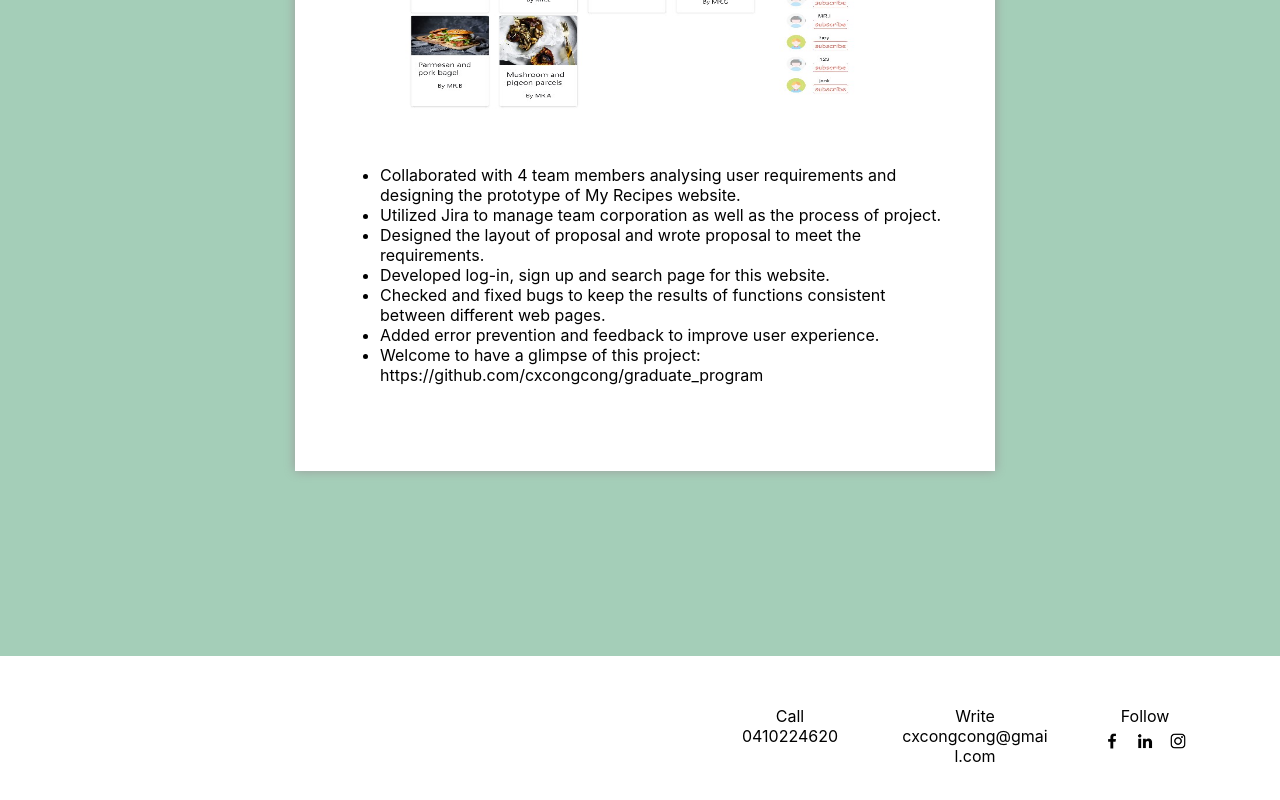
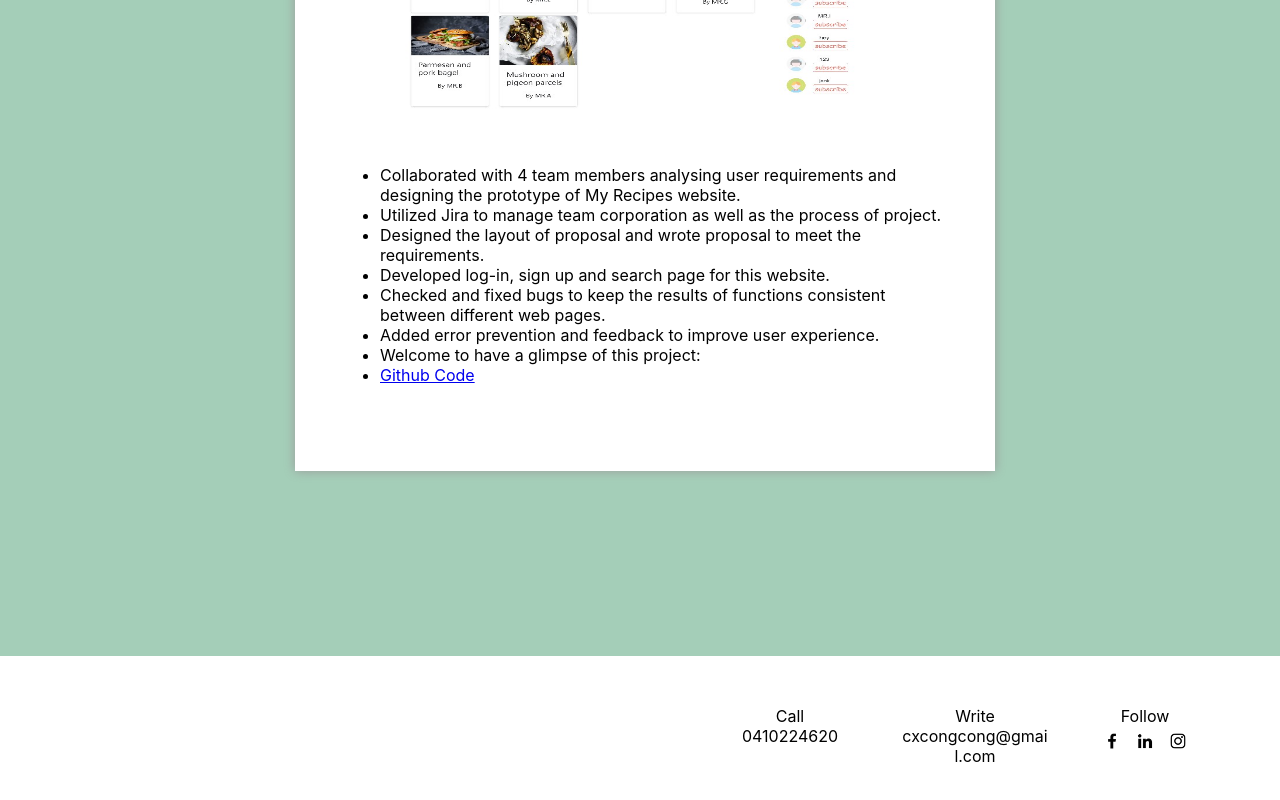
Before and after one commit to cxcongcong/e-portfolio, a React (Create React App) app: page /Project in a window 1280 px wide. Shown: the part 796-1596 px from the top of the page. Built offline with nearby package versions, Linux system fonts and the light colour scheme.

Commit message:
add link to the project

```diff
--- a/src/components/Project/ProjectData.js
+++ b/src/components/Project/ProjectData.js
@@ -2,24 +2,27 @@ import myrecipe from '../../images/projects/myrecipe.jpg';
 import odbc from '../../images/projects/odbc.jpg';
 import geography from '../../images/projects/geography.png';
 import flaskpic from '../../images/projects/flask.jpg';
+import { Link } from 'react-router-dom';
 
 export const project_1 = {
     name: 'My recipes',
     pic: myrecipe,
-    tools: ['Bootstrap','jQuery','JavaScript','CSS','HTML'],
+    tools: ['Bootstrap', 'jQuery', 'JavaScript', 'CSS', 'HTML'],
     desc: ['Collaborated with 4 team members analysing user requirements and designing the prototype of My Recipes website.',
         'Utilized Jira to manage team corporation as well as the process of project.',
         'Designed the layout of proposal and wrote proposal to meet the requirements.',
         'Developed log-in, sign up and search page for this website.',
         'Checked and fixed bugs to keep the results of functions consistent between different web pages.',
         'Added error prevention and feedback to improve user experience.',
-            'Welcome to have a glimpse of this project: https://github.com/cxcongcong/graduate_program']
+        'Welcome to have a glimpse of this project:',
+        <a href="https://github.com/cxcongcong/graduate_program" target="_blank">Github Code</a>]
 }
+
 
 export const project_2 = {
     name: 'ODBC',
     pic: odbc,
-    tools: ['React','JavaScript','CSS'],
+    tools: ['React', 'JavaScript', 'CSS'],
     desc: ['Collaborated with other interns and had a weekly meeting with teammates to guarantee the development process.',
         'Developed websites using HTML5, JavaScript, CSS and React.',
         'Enhanced user experience and accomplish webpage objectives by creating site structure and navigation.',
@@ -40,7 +43,7 @@ export const project_3 = {
 export const project_4 = {
     name: 'Data Service (REST API)',
     pic: flaskpic,
-    tools: ['Python','Pandas','flask'],
+    tools: ['Python', 'Pandas', 'flask'],
     desc: ['Develop a Flask-Restx data service that allows a client to read and store some TV Shows, and allow the consumers to access the data through a REST API.',
         'Deal with cases such as invalid titles and invalid attempts to use the endpoint.',
         'Welcome to have a glimpse of this project: https://github.com/cxcongcong/COMP9321-data-service']
--- a/src/components/Project/ProjectInfoBlock.js
+++ b/src/components/Project/ProjectInfoBlock.js
@@ -14,11 +14,12 @@ function ProjectInfoBlock(props) {
             <div className='project-info-block-up'>
                 <div className='project-name-style'>{name}</div>
                 <div className='project-tool-style'>{tool}</div>
-                <div className='project-img-style'><img src={pic} alt={pic}/></div>
+                <div className='project-img-style'><img src={pic} alt={pic} /></div>
             </div>
             <div className='project-info-block-bottom'>
                 <ul>{desc}</ul>
             </div>
+
         </div>
     )
 }
```
Lines whose indentation alone changed are shown as unchanged.
